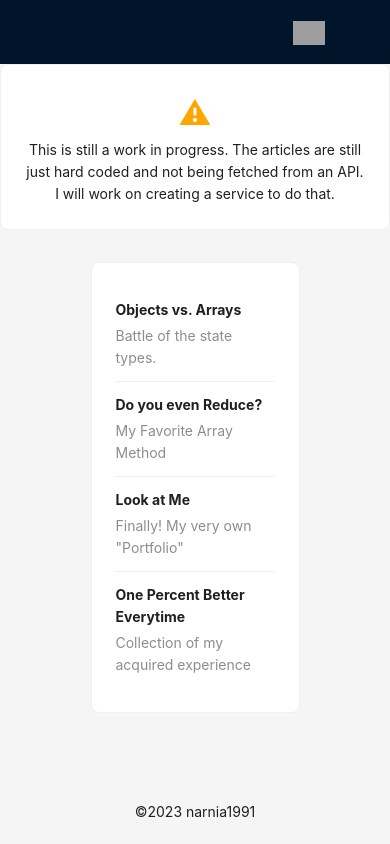
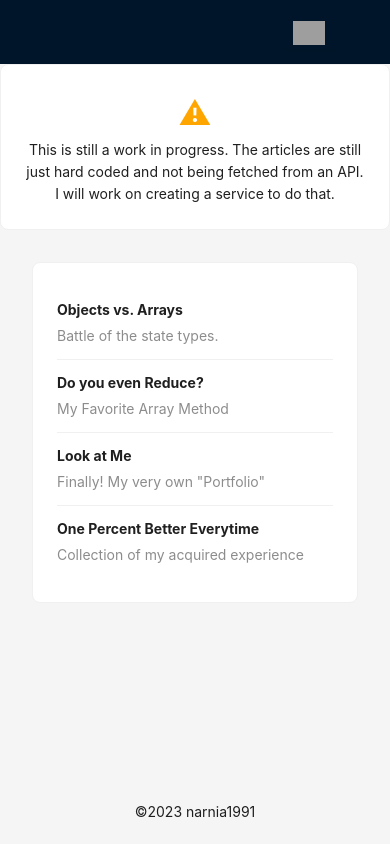
Before and after one commit to narnia1991/tech-blog, a React (Create React App) app: page / in a window 390 px wide. Built offline with nearby package versions, Linux system fonts and the light colour scheme; grey boxes are pictures that could not be loaded.

Commit message:
:iphone: Fix mobile view

```diff
--- a/src/components/PageLayout.tsx
+++ b/src/components/PageLayout.tsx
@@ -40,14 +40,16 @@ const PageLayout: FC<{ children: ReactNode }> = ({ children }) => {
       <Content
         style={{
           padding: "2rem",
-          width: "70%",
+          width: window.innerWidth > 600 ? "70%" : "100%",
           height: "100%",
           margin: "0 auto",
         }}
       >
         {children}
       </Content>
-      <Footer style={{ textAlign: "center" }}>©2023 narnia1991</Footer>
+      <Footer style={{ textAlign: "center" }}>
+        ©{new Date().getFullYear()} narnia1991
+      </Footer>
     </Layout>
   );
 };
```
